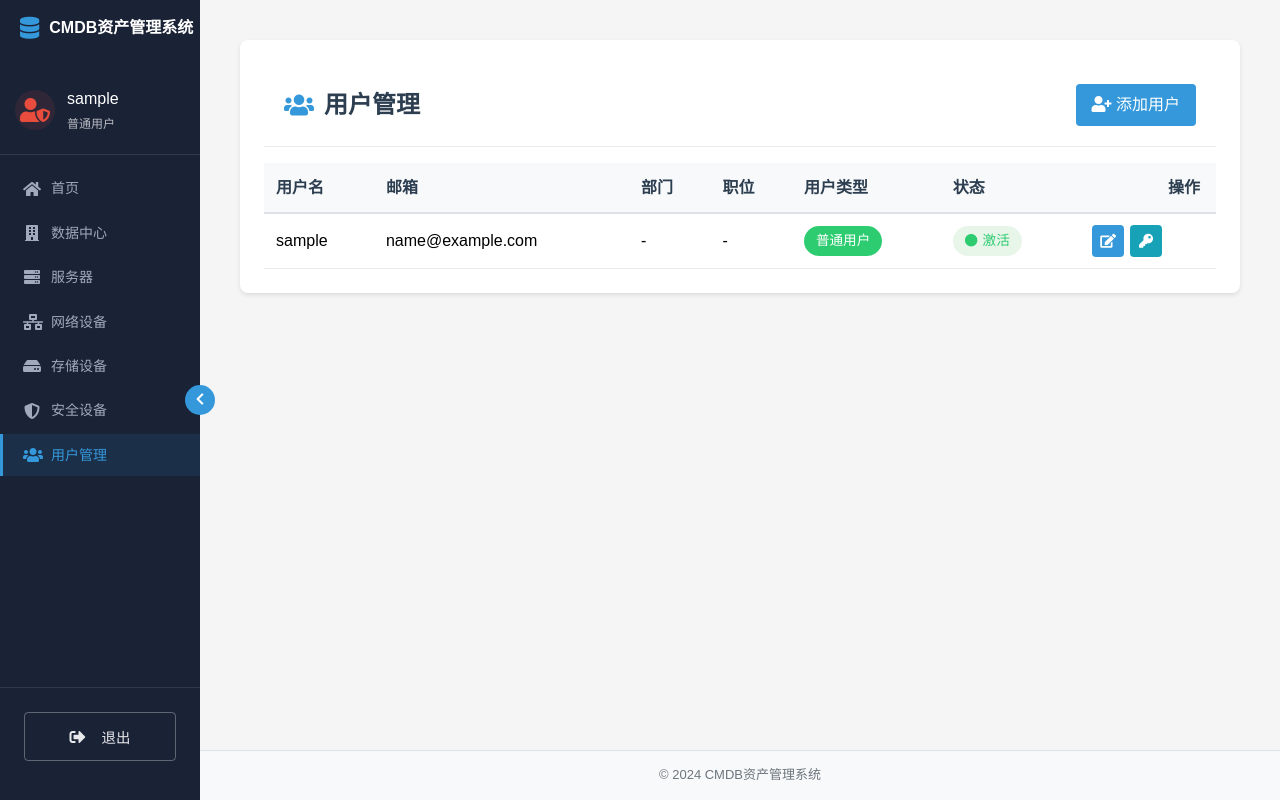
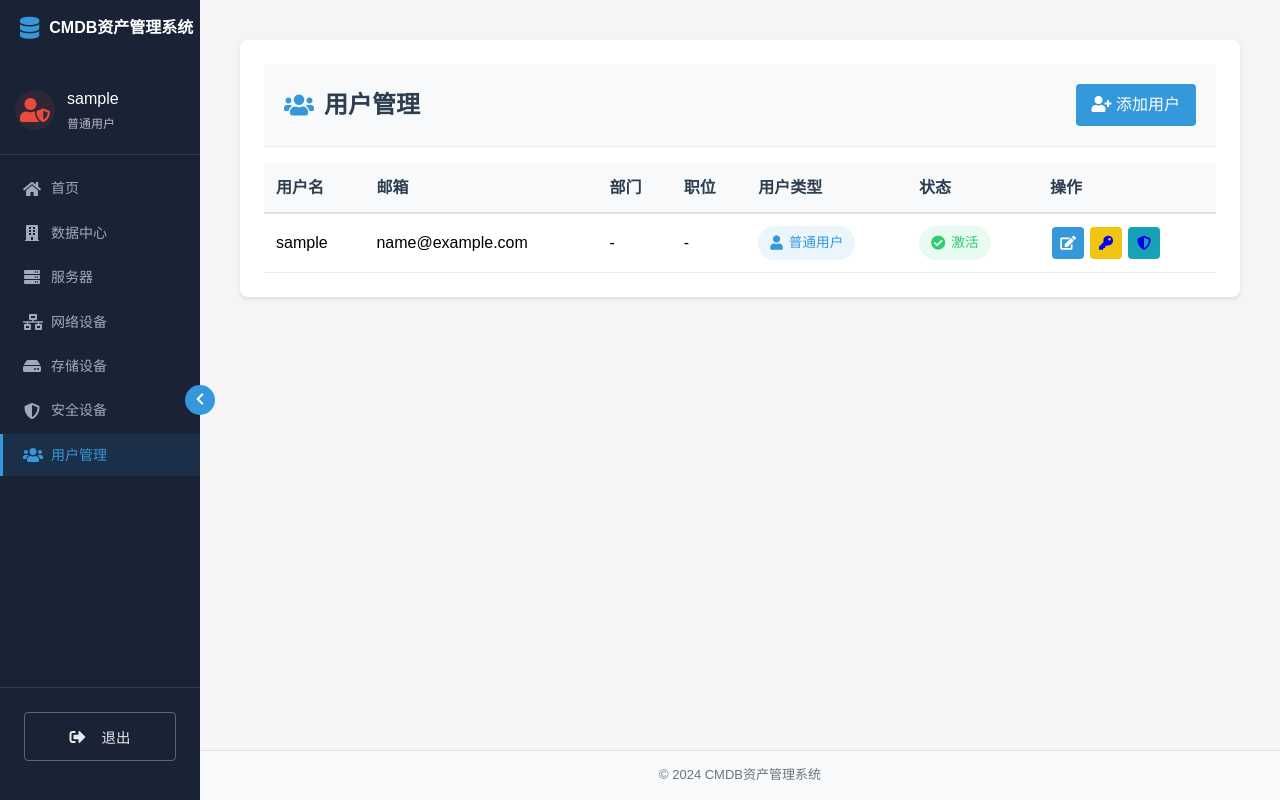
Before and after one commit to sjxixi/AAA, a Django app: page /accounts/users/ in a window 1280 px wide. Run offline with Django 5.2, Linux system fonts and the light colour scheme; the visitor is signed in with stand-in values (Sample User, id 1); data comes from the database, SQL or seed files in the repository.

Commit message:
添加管理员修改用户密码的功能

```diff
--- a/accounts/urls.py
+++ b/accounts/urls.py
@@ -9,5 +9,5 @@ urlpatterns = [
     path('users/<int:pk>/edit/', views.UserUpdateView.as_view(), name='user_edit'),
     path('users/<int:pk>/delete/', views.user_delete, name='user_delete'),
     path('users/<int:pk>/permissions/', views.user_permissions, name='user_permissions'),
-    path('password/change/', views.change_password, name='change_password'),
+    path('user/<int:user_id>/change-password/', views.change_password, name='change_password'),
 ]
--- a/accounts/views.py
+++ b/accounts/views.py
@@ -6,7 +6,7 @@ from django.contrib.auth.mixins import LoginRequiredMixin, PermissionRequiredMix
 from django.views.generic import ListView, CreateView, UpdateView
 from django.core.exceptions import PermissionDenied
 from .models import User
-from .forms import UserCreateForm, UserUpdateForm, PasswordChangeForm, UserPermissionForm, UserEditForm
+from .forms import UserCreateForm, UserUpdateForm, PasswordChangeForm, UserPermissionForm, UserEditForm, AdminPasswordChangeForm
 
 class UserListView(LoginRequiredMixin, PermissionRequiredMixin, ListView):
     model = User
@@ -77,20 +77,28 @@ def user_delete(request, pk):
     return render(request, 'accounts/user_confirm_delete.html', {'user': user})
 
 @login_required
-def change_password(request):
+def change_password(request, user_id):
+    """管理员修改用户密码"""
+    if not request.user.is_admin:
+        messages.error(request, '只有管理员可以修改用户密码')
+        return redirect('accounts:user_list')
+
+    user = get_object_or_404(User, pk=user_id)
+
     if request.method == 'POST':
-        form = PasswordChangeForm(request.POST)
+        form = AdminPasswordChangeForm(request.POST)
         if form.is_valid():
-            if request.user.check_password(form.cleaned_data['old_password']):
-                request.user.set_password(form.cleaned_data['new_password1'])
-                request.user.save()
-                messages.success(request, '密码修改成功，请重新登录')
-                return redirect('login')
-            else:
-                messages.error(request, '原密码错误')
+            user.set_password(form.cleaned_data['password1'])
+            user.save()
+            messages.success(request, f'用户 {user.username} 的密码已成功修改')
+            return redirect('accounts:user_list')
     else:
-        form = PasswordChangeForm()
-    return render(request, 'accounts/change_password.html', {'form': form})
+        form = AdminPasswordChangeForm()
+
+    return render(request, 'accounts/change_password.html', {
+        'form': form,
+        'target_user': user
+    })
 
 @login_required
 @permission_required('auth.change_user', raise_exception=True)
--- a/templates/accounts/user_list.html
+++ b/templates/accounts/user_list.html
@@ -37,32 +37,44 @@
                         <td>{{ user.department|default:"-" }}</td>
                         <td>{{ user.position|default:"-" }}</td>
                         <td>
-                            <span class="user-type {{ user.user_type }}">
-                                {{ user.get_user_type_display }}
+                            {% if user.user_type == 'admin' %}
+                            <span class="badge badge-admin">
+                                <i class="fas fa-user-shield"></i> 管理员
                             </span>
+                            {% else %}
+                            <span class="badge badge-user">
+                                <i class="fas fa-user"></i> 普通用户
+                            </span>
+                            {% endif %}
                         </td>
                         <td>
-                            <span class="status-badge {% if user.is_active %}active{% else %}inactive{% endif %}">
-                                <i class="fas fa-circle"></i>
-                                {{ user.is_active|yesno:"激活,禁用" }}
+                            {% if user.is_active %}
+                            <span class="badge badge-active">
+                                <i class="fas fa-check-circle"></i> 激活
                             </span>
+                            {% else %}
+                            <span class="badge badge-inactive">
+                                <i class="fas fa-times-circle"></i> 禁用
+                            </span>
+                            {% endif %}
                         </td>
                         <td class="text-center">
                             <div class="action-buttons">
-                                {% if perms.accounts.change_user %}
-                                <a href="{% url 'accounts:user_edit' user.id %}" class="btn btn-sm btn-primary" title="编辑">
+                                <a href="{% url 'accounts:user_edit' user.id %}" class="btn btn-primary btn-sm" title="编辑">
                                     <i class="fas fa-edit"></i>
                                 </a>
-                                {% endif %}
-
-                                {% if perms.auth.change_user %}
-                                <a href="{% url 'accounts:user_permissions' user.id %}" class="btn btn-sm btn-info" title="权限">
+                                {% if request.user.is_admin %}
+                                <a href="{% url 'accounts:change_password' user.id %}" class="btn btn-warning btn-sm" title="修改密码">
                                     <i class="fas fa-key"></i>
                                 </a>
                                 {% endif %}
-
+                                {% if perms.auth.change_user %}
+                                <a href="{% url 'accounts:user_permissions' user.id %}" class="btn btn-info btn-sm" title="权限">
+                                    <i class="fas fa-shield-alt"></i>
+                                </a>
+                                {% endif %}
                                 {% if perms.accounts.delete_user and not user.is_admin %}
-                                <button type="submit" class="btn btn-sm btn-danger"
+                                <button type="button" class="btn btn-danger btn-sm"
                                         onclick="deleteUser('{{ user.id }}', '{{ user.username }}')"
                                         title="删除"
                                         {% if user.is_admin %}disabled{% endif %}>
@@ -80,50 +92,6 @@
                 </tbody>
             </table>
         </div>
-
-        {% if is_paginated %}
-        <nav class="pagination-container">
-            <ul class="pagination">
-                {% if page_obj.has_previous %}
-                <li class="page-item">
-                    <a class="page-link" href="?page=1">
-                        <i class="fas fa-angle-double-left"></i>
-                    </a>
-                </li>
-                <li class="page-item">
-                    <a class="page-link" href="?page={{ page_obj.previous_page_number }}">
-                        <i class="fas fa-angle-left"></i>
-                    </a>
-                </li>
-                {% endif %}
-
-                {% for num in page_obj.paginator.page_range %}
-                {% if page_obj.number == num %}
-                <li class="page-item active">
-                    <span class="page-link">{{ num }}</span>
-                </li>
-                {% elif num > page_obj.number|add:'-3' and num < page_obj.number|add:'3' %}
-                <li class="page-item">
-                    <a class="page-link" href="?page={{ num }}">{{ num }}</a>
-                </li>
-                {% endif %}
-                {% endfor %}
-
-                {% if page_obj.has_next %}
-                <li class="page-item">
-                    <a class="page-link" href="?page={{ page_obj.next_page_number }}">
-                        <i class="fas fa-angle-right"></i>
-                    </a>
-                </li>
-                <li class="page-item">
-                    <a class="page-link" href="?page={{ page_obj.paginator.num_pages }}">
-                        <i class="fas fa-angle-double-right"></i>
-                    </a>
-                </li>
-                {% endif %}
-            </ul>
-        </nav>
-        {% endif %}
     </div>
 </div>
 {% endblock %}
@@ -141,6 +109,7 @@
 .card-header {
     padding: 20px;
     border-bottom: 1px solid #e9ecef;
+    background: #f8f9fa;
 }
 
 .header-content {
@@ -186,184 +155,87 @@
     background-color: #f8f9fa;
 }
 
-/* 用户类型标签 */
-.user-type {
-    padding: 4px 12px;
-    border-radius: 15px;
-    font-size: 0.85rem;
+/* 徽章样式 */
+.badge {
     display: inline-flex;
     align-items: center;
-    gap: 5px;
+    gap: 6px;
+    padding: 6px 12px;
+    border-radius: 20px;
+    font-size: 0.85rem;
+    font-weight: 500;
 }
 
-.user-type.admin {
-    background-color: #3498db;
-    color: white;
+.badge i {
+    font-size: 0.9rem;
 }
 
-.user-type.user {
-    background-color: #2ecc71;
-    color: white;
+.badge-admin {
+    background-color: rgba(231, 76, 60, 0.1);
+    color: #e74c3c;
 }
 
-/* 状态标签 */
-.status-badge {
-    display: inline-flex;
-    align-items: center;
-    gap: 5px;
-    padding: 4px 12px;
-    border-radius: 15px;
-    font-size: 0.85rem;
+.badge-user {
+    background-color: rgba(52, 152, 219, 0.1);
+    color: #3498db;
 }
 
-.status-badge.active {
-    background-color: #e8f5e9;
+.badge-active {
+    background-color: rgba(46, 204, 113, 0.1);
     color: #2ecc71;
 }
 
-.status-badge.inactive {
-    background-color: #ffebee;
-    color: #e74c3c;
+.badge-inactive {
+    background-color: rgba(189, 195, 199, 0.1);
+    color: #95a5a6;
 }
 
-.status-badge i {
-    font-size: 0.8rem;
+/* 操作按钮样式 */
+.action-buttons {
+    display: grid;
+    grid-template-columns: repeat(4, 32px);  /* 固定4列，每列32px */
+    gap: 6px;
+    justify-content: center;
+    min-width: 150px;  /* 4个按钮 * 32px + 3个间隔 * 6px */
 }
 
-/* 操作按钮容器 */
-.action-buttons {
-    display: grid;
-    grid-template-columns: repeat(3, 32px);  /* 固定三列，每列32px */
-    gap: 6px;
-    justify-content: flex-end;
-    align-items: center;
-    min-width: 108px;  /* 3个按钮 * 32px + 2个间隔 * 6px */
-}
-
-/* 所有操作按钮的基础样式 */
 .action-buttons .btn {
     width: 32px;
     height: 32px;
     padding: 0;
-    display: inline-flex;
+    display: flex;
     align-items: center;
     justify-content: center;
-    border: none;
     border-radius: 4px;
-    transition: all 0.2s ease;
+    transition: all 0.2s;
     position: relative;
 }
 
-/* 按钮图标样式 */
+/* 按钮位置固定 */
+.action-buttons .btn-primary { grid-column: 1; }  /* 编辑按钮 */
+.action-buttons .btn-warning { grid-column: 2; }  /* 密码按钮 */
+.action-buttons .btn-info { grid-column: 3; }     /* 权限按钮 */
+.action-buttons .btn-danger { grid-column: 4; }   /* 删除按钮 */
+
 .action-buttons .btn i {
     font-size: 14px;
-    line-height: 1;
 }
 
-/* 编辑按钮 - 始终在第一列 */
-.action-buttons .btn-primary {
-    grid-column: 1;
-    background-color: #3498db;
-    color: white;
+.action-buttons .btn:hover {
+    transform: translateY(-1px);
+    box-shadow: 0 2px 4px rgba(0,0,0,0.1);
 }
 
-/* 权限按钮 - 始终在第二列 */
-.action-buttons .btn-info {
-    grid-column: 2;
-    background-color: #17a2b8;
-    color: white;
-}
-
-/* 删除按钮 - 始终在第三列 */
-.action-buttons .btn-danger {
-    grid-column: 3;
-    background-color: #e74c3c;
-    color: white;
-}
+.btn-primary { background-color: #3498db; border-color: #3498db; }
+.btn-warning { background-color: #f1c40f; border-color: #f1c40f; }
+.btn-info { background-color: #17a2b8; border-color: #17a2b8; }
+.btn-danger { background-color: #e74c3c; border-color: #e74c3c; }
 
 /* 表格中的操作列 */
 .table th:last-child,
 .table td:last-child {
-    width: 140px;  /* 增加一点宽度以适应三个按钮 */
-    padding: 8px 16px;
-    text-align: right;
-}
-
-/* 响应式布局调整 */
-@media (max-width: 768px) {
-    .action-buttons {
-        grid-template-columns: repeat(3, 36px);  /* 移动端稍微加大按钮 */
-        gap: 8px;
-        justify-content: center;
-        min-width: 124px;  /* 3个按钮 * 36px + 2个间隔 * 8px */
-    }
-
-    .action-buttons .btn {
-        width: 36px;
-        height: 36px;
-    }
-
-    .action-buttons .btn i {
-        font-size: 16px;
-    }
-
-    .table th:last-child,
-    .table td:last-child {
-        width: auto;
-        text-align: center;
-    }
-}
-
-/* 分页样式 */
-.pagination-container {
-    margin-top: 20px;
-    display: flex;
-    justify-content: center;
-}
-
-.pagination {
-    display: flex;
-    padding-left: 0;
-    list-style: none;
-    border-radius: 4px;
-}
-
-.page-item {
-    margin: 0 2px;
-}
-
-.page-link {
-    display: flex;
-    align-items: center;
-    justify-content: center;
-    min-width: 32px;
-    height: 32px;
-    padding: 0 6px;
-    color: #3498db;
-    background-color: white;
-    border: 1px solid #dee2e6;
-    border-radius: 4px;
-    text-decoration: none;
-    transition: all 0.2s;
-}
-
-.page-link:hover {
-    background-color: #e9ecef;
-    border-color: #dee2e6;
-    color: #2980b9;
-}
-
-.page-item.active .page-link {
-    background-color: #3498db;
-    border-color: #3498db;
-    color: white;
-}
-
-.page-item.disabled .page-link {
-    color: #6c757d;
-    pointer-events: none;
-    background-color: white;
-    border-color: #dee2e6;
+    width: 180px;  /* 增加宽度以适应网格布局 */
+    padding: 12px 16px;
 }
 
 /* 响应式布局 */
@@ -371,19 +243,26 @@
     .header-content {
         flex-direction: column;
         gap: 15px;
-        align-items: flex-start;
     }
 
     .table-responsive {
-        overflow-x: auto;
+        margin: 0 -15px;
     }
 
     .action-buttons {
-        flex-wrap: wrap;
+        grid-template-columns: repeat(4, 36px);  /* 移动端稍微加大按钮 */
+        gap: 8px;
+        min-width: 170px;  /* 4个按钮 * 36px + 3个间隔 * 8px */
     }
 
-    .btn-sm {
-        padding: 6px 12px;
+    .table th:last-child,
+    .table td:last-child {
+        width: 190px;
+    }
+
+    .badge {
+        padding: 4px 8px;
+        font-size: 0.8rem;
     }
 }
 </style>
```
Also changed, not shown: accounts/forms.py (+75 -12 lines), templates/accounts/change_password.html (added, +38 -0 lines).
